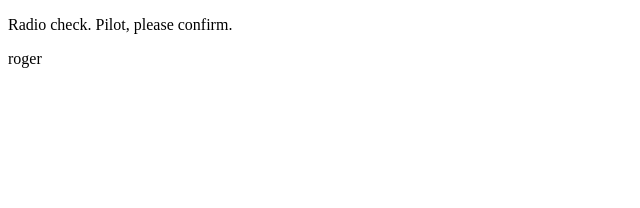
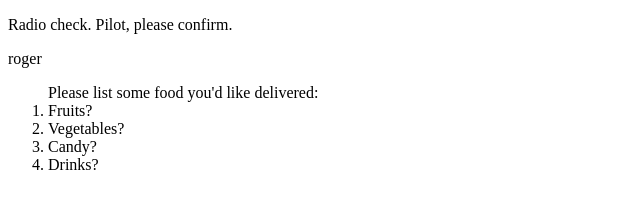
Before and after one commit to dreadstuff/communication-log, a plain HTML site: page index.html in a window 1280 px wide. Shown: the whole page, without its empty margins (0-640 px from the left). Drawn offline with Linux system fonts and the light colour scheme.

Commit message:
control test 3 list items

```diff
--- a/index.html
+++ b/index.html
@@ -3,5 +3,11 @@
    <body>
       <p>Radio check. Pilot, please confirm.</p>
       <p>roger</p>
+      <ol> Please list some food you'd like delivered:
+        <li>Fruits?</li>
+        <li>Vegetables?</li>
+        <li>Candy?</li>
+        <li>Drinks?</li>
+      </ol>
    </body>
 </html>
```
